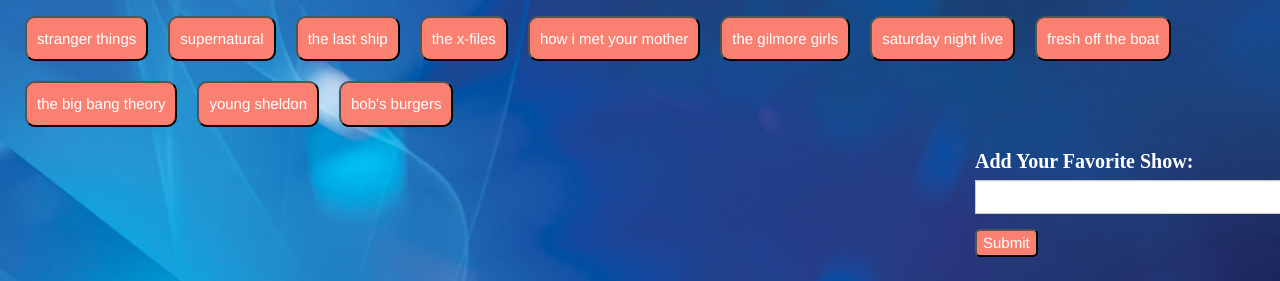
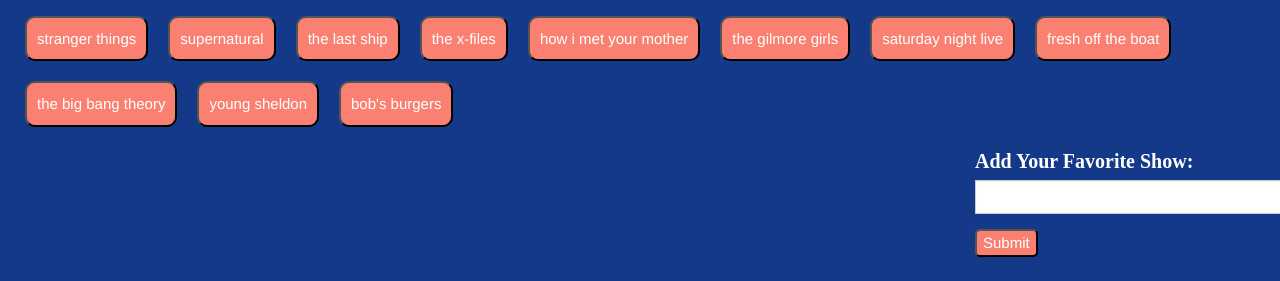
Before and after one commit to NKClem/TV_Show_Gifs, a plain HTML site: page index.html in a window 1280 px wide. Shown: the part 129-410 px from the top of the page. Drawn offline with nearby package versions, Linux system fonts and the light colour scheme; a web font is replaced by a local one.

Commit message:
set background color to take place of image

```diff
--- a/assets/css/style.css
+++ b/assets/css/style.css
@@ -1,10 +1,5 @@
 body {
-	background: url("../images/background.jpg") no-repeat center center fixed;
-	-webkit-background-size: cover;
-  	-moz-background-size: cover;
-  	-o-background-size: cover;
-  	background-size: cover;
-	background-color: #c0d6e4;
+	background-color: #143988;
 	color: white;
 	font-size: 15px;
 }
```
